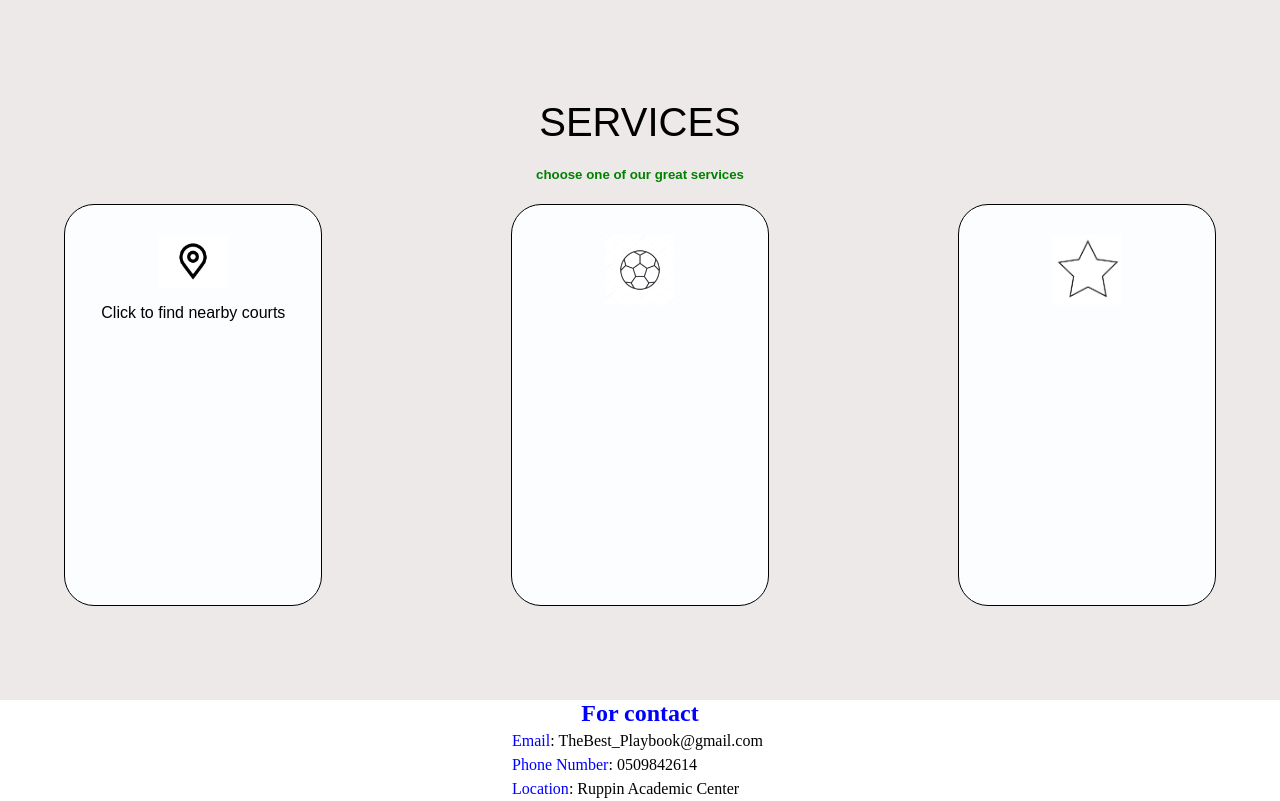
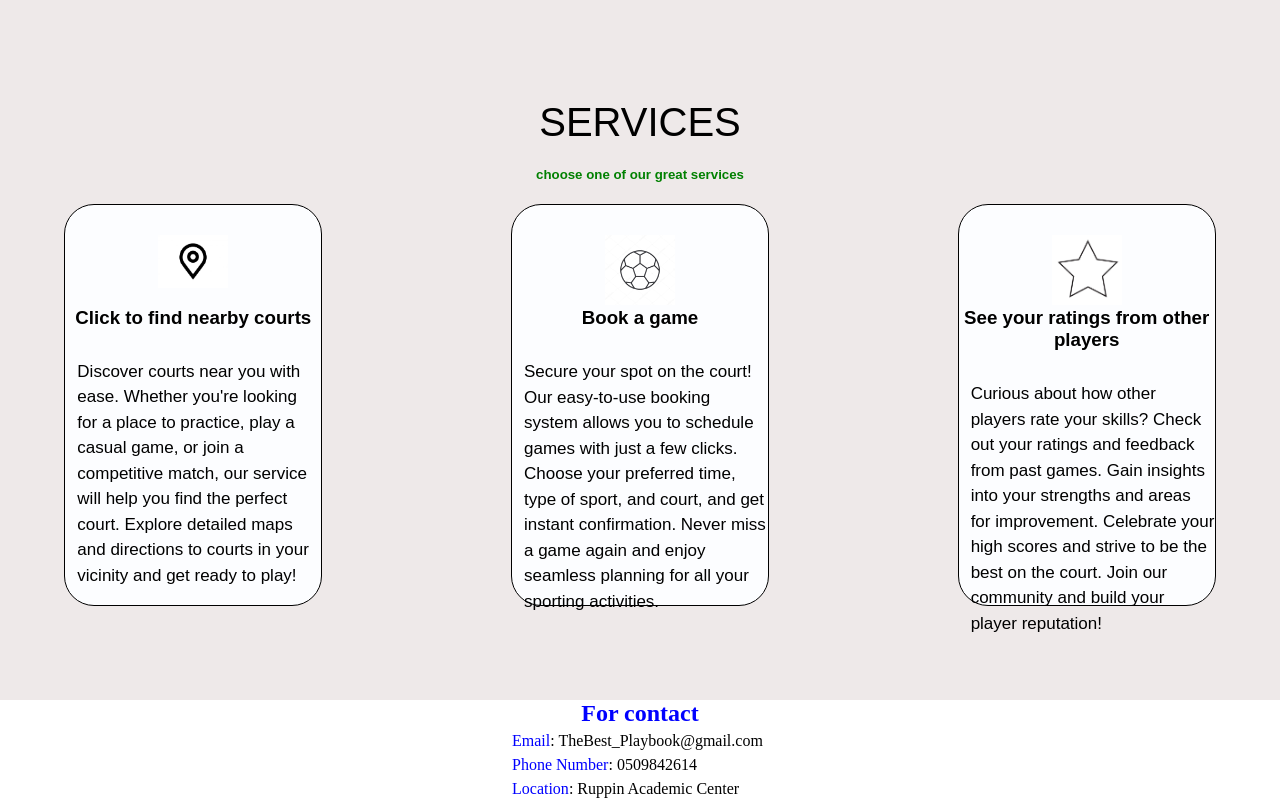
Before and after one commit to johnnoG/PlayBook, a PHP site: page /components/MainPage.html in a window 1280 px wide. Shown: the part 542-1343 px from the top of the page. Run offline with PHP 8.4, Linux system fonts and the light colour scheme.

Commit message:
fill services section

```diff
--- a/components/MainPage.html
+++ b/components/MainPage.html
@@ -40,18 +40,41 @@
             <!--TODO: will direct to relevnt ui-->
             <a href="#"><img src="../resources/GPS_Logo.jpg" /></a>
             <div>
-              <p>Click to find nearby courts</p>
+              <h3>Click to find nearby courts</h3>
+              <p class="cube-info">
+                Discover courts near you with ease. Whether you're looking for a
+                place to practice, play a casual game, or join a competitive
+                match, our service will help you find the perfect court. Explore
+                detailed maps and directions to courts in your vicinity and get
+                ready to play!
+              </p>
             </div>
           </div>
 
           <div class="Sdiv">
             <!--TODO: will direct to relevnt ui-->
             <a href="#"><img src="../resources/Ball_Log.jpg" /></a>
+            <h3>Book a game</h3>
+            <p class="cube-info">
+              Secure your spot on the court!<br />
+              Our easy-to-use booking system allows you to schedule games with
+              just a few clicks. Choose your preferred time, type of sport, and
+              court, and get instant confirmation. Never miss a game again and
+              enjoy seamless planning for all your sporting activities.
+            </p>
           </div>
 
           <div class="Sdiv">
             <!-- TODO: will direct to relevnt ui-->
             <a href="#"><img src="../resources/Star_Logo.jpg" /></a>
+            <h3>See your ratings from other players</h3>
+            <p class="cube-info">
+              Curious about how other players rate your skills? Check out your
+              ratings and feedback from past games. Gain insights into your
+              strengths and areas for improvement. Celebrate your high scores
+              and strive to be the best on the court. Join our community and
+              build your player reputation!<br />
+            </p>
           </div>
         </div>
       </section>
--- a/styles/MainPage.css
+++ b/styles/MainPage.css
@@ -192,3 +192,15 @@ fotter >div{
     input.invalid {
         background-color: #ffdddd;
     }
+
+    .cube-info{
+        text-align: left;
+        margin-left: 12px;
+        font-family: sans-serif;
+        font-size: 17px;
+        line-height: 1.5;
+    }
+
+    .Sdiv > h3{
+        margin-top: 2px;
+    }
```
